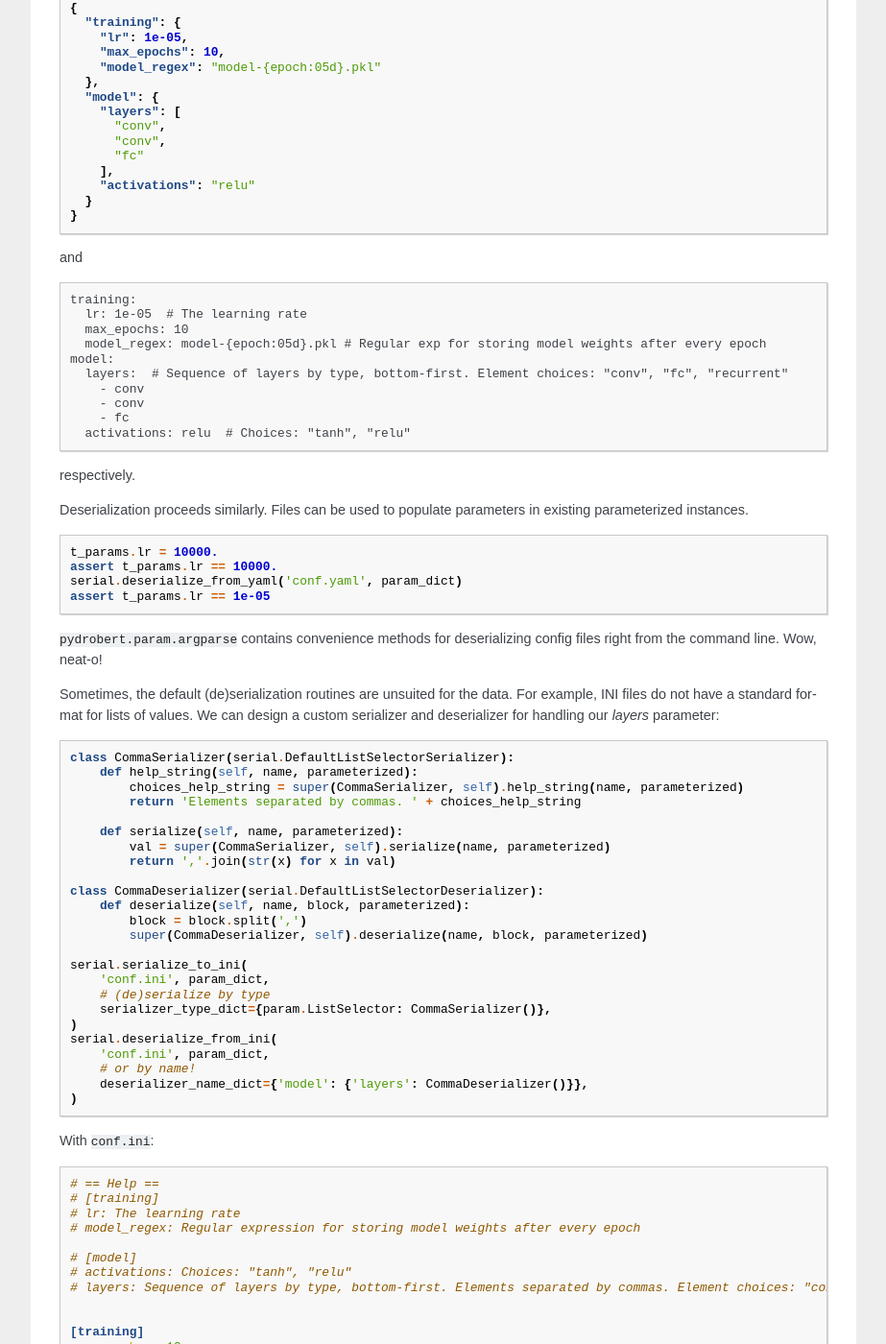
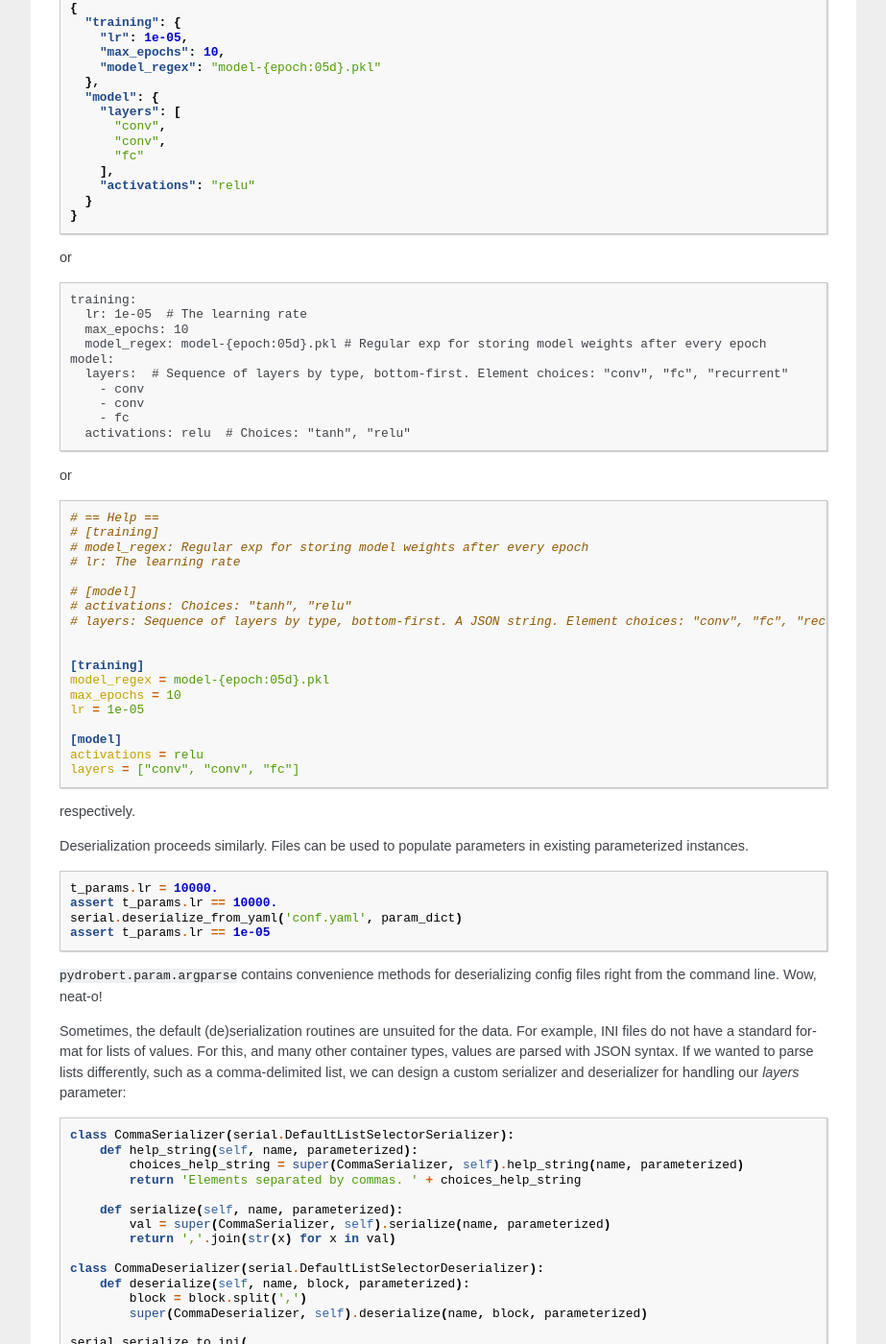
Before and after one commit to sdrobert/pydrobert-param, a Sphinx documentation site: the page built from docs/source/tutorial.rst, in a window 1280 px wide and 1400 px high, scrolled down 717 px. Shown: the whole window at 96% size, without its empty margins (198-1121 px from the left). Built offline with Sphinx 7.4.7, drawn with Linux system fonts in a browser that asks for light colours; some of the changed text lies outside the part shown.

Commit message:
Updated documentation for new INI

```diff
--- a/docs/source/tutorial.rst
+++ b/docs/source/tutorial.rst
@@ -29,14 +29,14 @@
       'model': m_params,
     }
 
-We can serialize these easily into JSON or YAML:
+We can serialize these easily into JSON, YAML, or INI:
 
 .. code-block:: python
 
     from pydrobert.param import serialization as serial
     serial.serialize_to_json('conf.json', param_dict)
-    # requires ruamel.yaml or pyyaml
-    serial.serialize_to_yaml('conf.yaml', param_dict)
+    serial.serialize_to_yaml('conf.yaml', param_dict)  # requires ruamel.yaml or pyyaml
+    serial.serialize_to_ini('conf.ini', param_dict)
 
 where we get
 
@@ -58,7 +58,7 @@
       }
     }
 
-and
+or
 
 .. currently, there's a bug in YAML syntax (issue #1528 in pygments-main)
 .. that doesn't like the last line of this example. Until fixed, use verbatim
@@ -76,6 +76,29 @@
         - fc
       activations: relu  # Choices: "tanh", "relu"
 
+or
+
+.. code-block:: ini
+
+    # == Help ==
+    # [training]
+    # model_regex: Regular exp for storing model weights after every epoch
+    # lr: The learning rate
+
+    # [model]
+    # activations: Choices: "tanh", "relu"
+    # layers: Sequence of layers by type, bottom-first. A JSON string. Element choices: "conv", "fc", "recurrent"
+
+
+    [training]
+    model_regex = model-{epoch:05d}.pkl
+    max_epochs = 10
+    lr = 1e-05
+
+    [model]
+    activations = relu
+    layers = ["conv", "conv", "fc"]
+
 respectively.
 
 Deserialization proceeds similarly. Files can be used to populate parameters in
@@ -92,8 +115,10 @@
 config files right from the command line. Wow, neat-o!
 
 Sometimes, the default (de)serialization routines are unsuited for the data.
-For example, INI files do not have a standard format for lists of values. We
-can design a custom serializer and deserializer for handling our `layers`
+For example, INI files do not have a standard format for lists of values. For
+this, and many other container types, values are parsed with JSON syntax. If we
+wanted to parse lists differently, such as a comma-delimited list, we can
+design a custom serializer and deserializer for handling our `layers`
 parameter:
 
 .. code-block:: python
```
